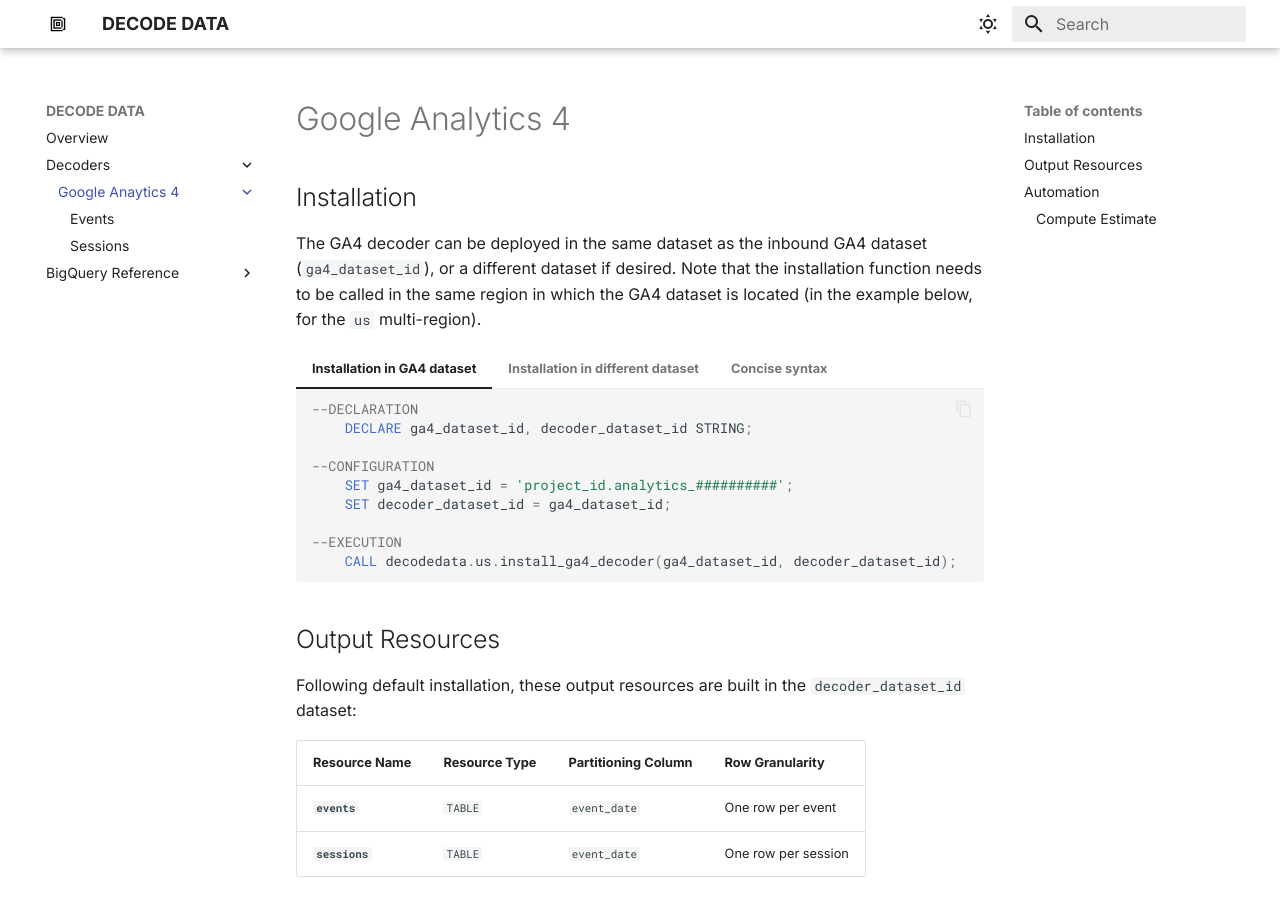
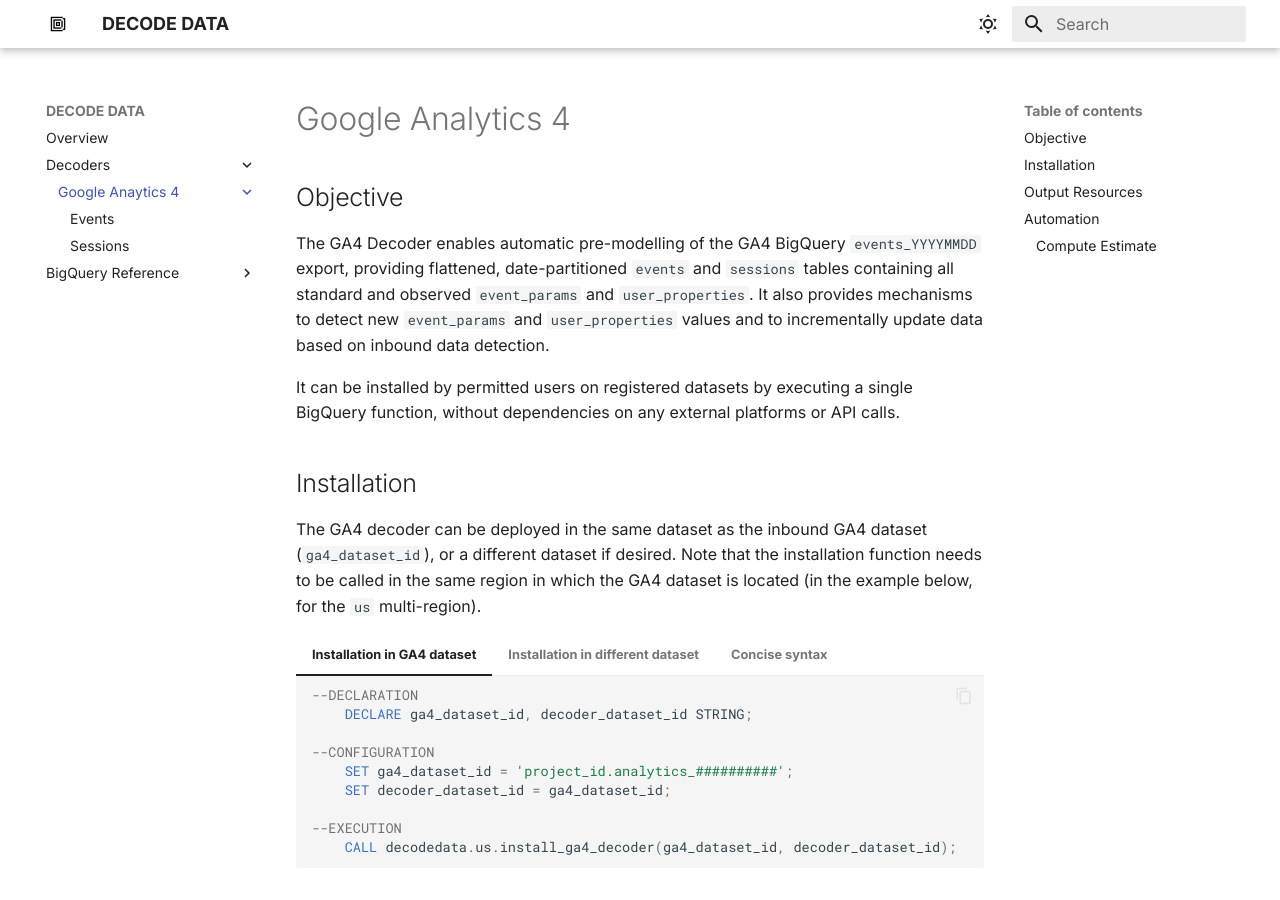
Before and after one commit to decode-data/decode-data.github.io, an MkDocs documentation site: the page built from docs/ga4/index.md, in a window 1280 px wide and 900 px high. Built offline with MkDocs 1.6.1 and Material for MkDocs 9.7.7, drawn with Linux system fonts in a browser that asks for light colours.

Commit message:
added GA4 overview

```diff
--- a/docs/ga4/index.md
+++ b/docs/ga4/index.md
@@ -1,4 +1,9 @@
 # Google Analytics 4
+## Objective
+The GA4 Decoder enables automatic pre-modelling of the GA4 BigQuery `events_YYYYMMDD` export, providing flattened, date-partitioned `events` and `sessions` tables containing all standard and observed `event_params` and `user_properties`.  It also provides mechanisms to detect new `event_params` and `user_properties` values and to incrementally update data based on inbound data detection.
+
+It can be installed by permitted users on registered datasets by executing a single BigQuery function, without dependencies on any external platforms or API calls.
+
 ## Installation
 The GA4 decoder can be deployed in the same dataset as the inbound GA4 dataset (`ga4_dataset_id`), or a different dataset if desired.  Note that the installation function needs to be called in the same region in which the GA4 dataset is located (in the example below, for the `us` multi-region).
 
```
Also changed, not shown: docs/index.md (+1 -1 lines).
